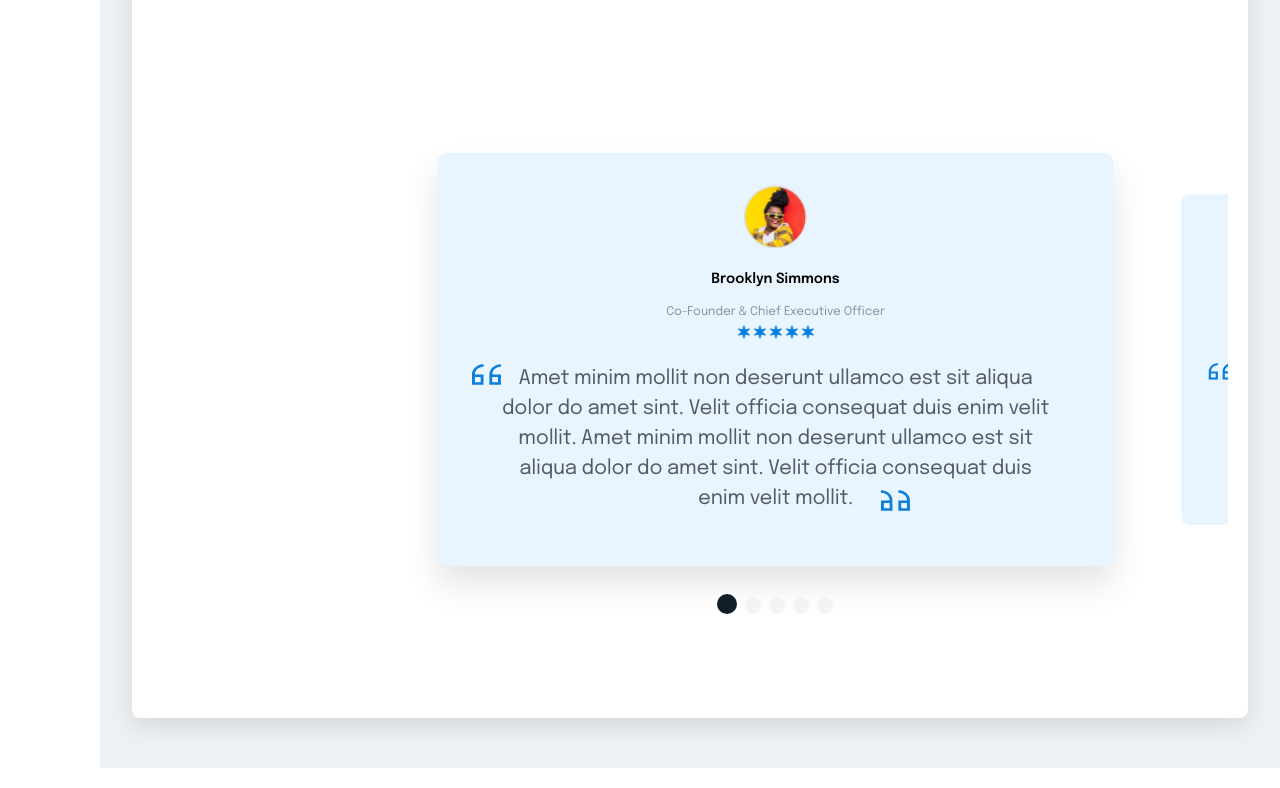
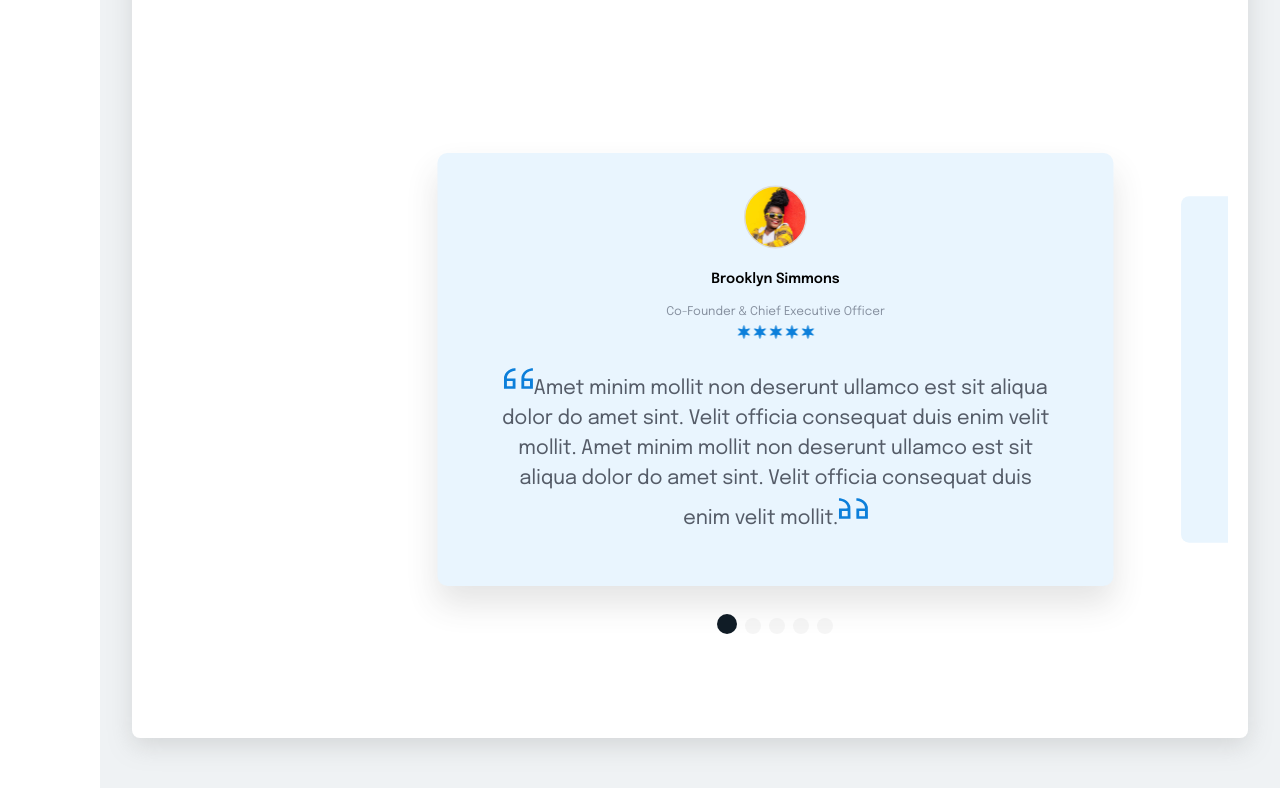
Before and after one commit to AlbinaBlazhko17/turbo, a React (Vite) app: page / in a window 1280 px wide. Shown: the part 1489-2277 px from the top of the page. Built offline with nearby package versions, Linux system fonts and the light colour scheme.

Commit message:
fix: quotes

```diff
--- a/src/components/Slider/slider.scss
+++ b/src/components/Slider/slider.scss
@@ -64,7 +64,7 @@
 					background: url('../../assets/icons/quotes_before.svg') no-repeat;
 					background-size: contain;
 					background-position: center;
-					position: absolute;
+
 					width: 30px;
 					height: 30px;
 					right: 30%;
@@ -77,7 +77,7 @@
 					background: url('../../assets/icons/quotes_after.svg') no-repeat;
 					background-size: contain;
 					background-position: center;
-					position: absolute;
+
 					left: 5%;
 					top: 50%;
 					width: 30px;
```
